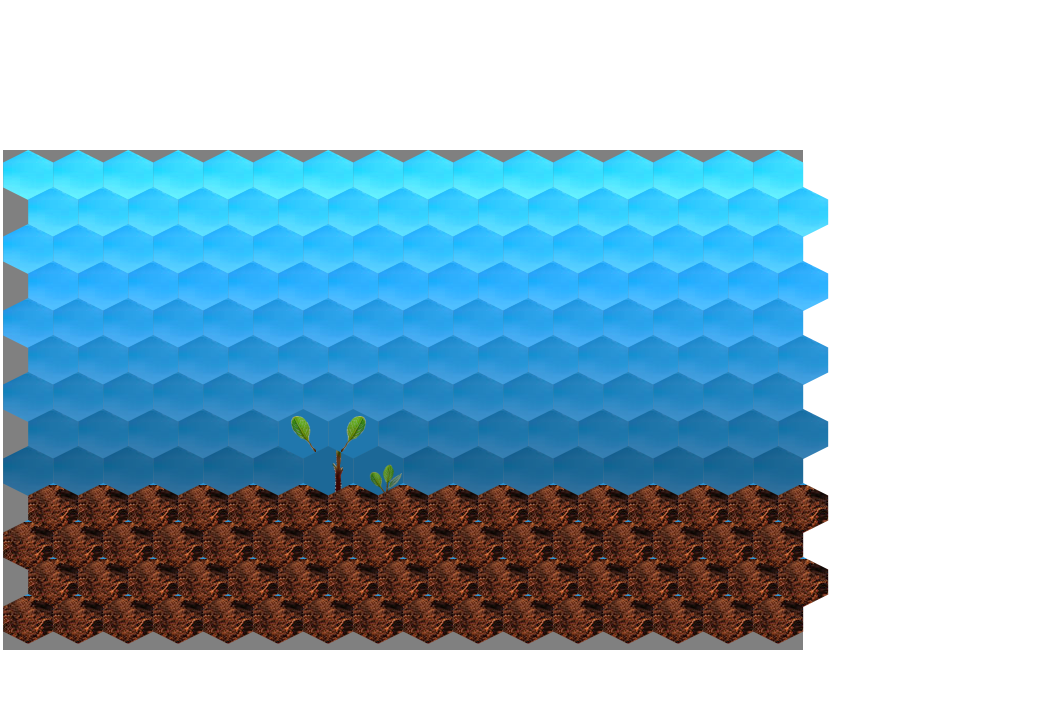
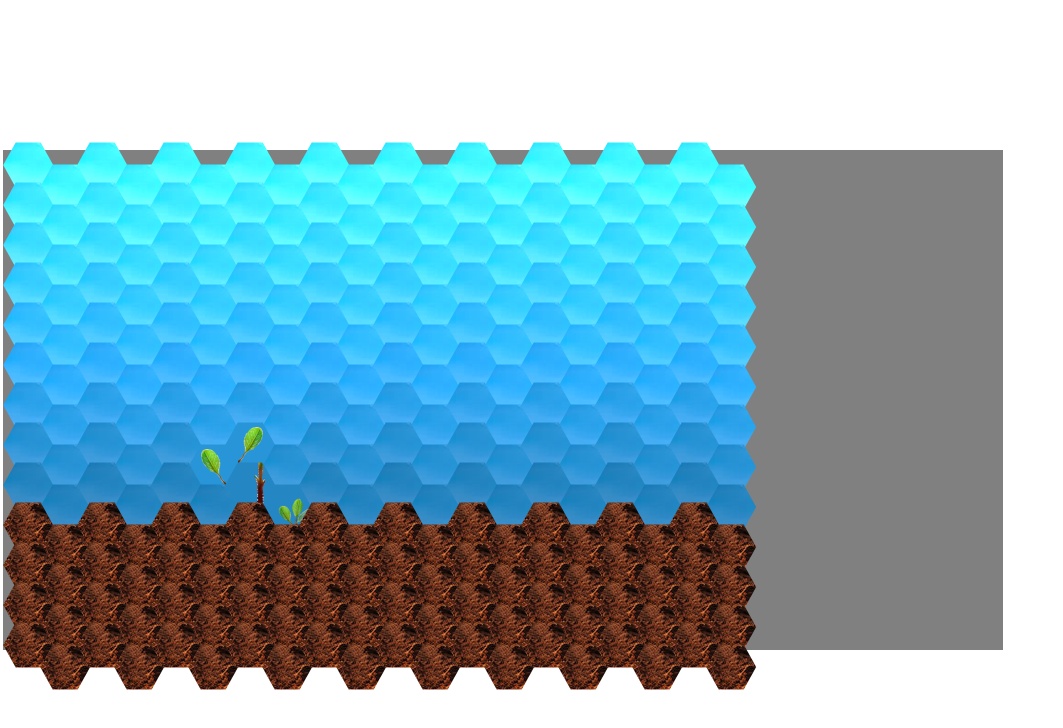
Before and after one commit to mullerow/PLANTAS-Vue, a Vue app: page / in a window 1280 px wide. Shown: the top 728 px of the page, without its empty margins (0-1063 px from the left). Built offline with nearby package versions, Linux system fonts and the light colour scheme.

Commit message:
chore: all hexagons are rotated by 25 degree to improve the design Possibilities

```diff
--- a/src/components/HexagonTile.vue
+++ b/src/components/HexagonTile.vue
@@ -77,22 +77,22 @@ export default {
   height: 50px;
   width: 50px;
   background-color: #2895d8;
-  clip-path: polygon(50% 0, 100% 25%, 100% 75%, 50% 100%, 0 75%, 0 25%);
+  clip-path: polygon(25% 5%, 75% 5%, 100% 50%, 75% 95%, 25% 95%, 0% 50%);
   display: flex;
   align-items: center;
   justify-content: center;
   flex-wrap: wrap;
   position: relative;
-  border: 2px solid transparent;
+  _border-top: 2px solid #1f72a5;
 }
 .hexagon-tile:hover {
   cursor: pointer;
-  border: 2px solid red;
+  border-top: 2px solid red;
 }
 .gameboard-container {
   display: flex;
   flex-wrap: wrap;
-  width: 800px;
+  width: 1000px;
   height: 500px;
   position: relative;
   background-color: gray;
@@ -103,7 +103,7 @@ export default {
   background-color: #00524e;
   text-align: start;
   position: absolute;
-  left: 800px;
+  left: 745px;
   border: 2px solid black;
   border-radius: 0px 5px 5px 0px;
   color: wheat;
--- a/src/stores/store.js
+++ b/src/stores/store.js
@@ -10,7 +10,7 @@ export const storeData = defineStore('store', {
   state: () => ({
     playgroundData: {
       hexagonData: [],
-      amountColumns: 16,
+      amountColumns: 20,
       amountRows: 13
     }
   }),
@@ -24,43 +24,83 @@ export const storeData = defineStore('store', {
           let backgroundImageHexagon = ''
           let hexagonType = ''
           let brightness = 1
-          if (y % 2 === 0) {
-            xShiftOfHexagon = 25
+          if (x % 2 === 0) {
+            yShiftOfHexagon += 22
           }
           if (y === 1) {
+            yShiftOfHexagon -= 10
+            brightness = 1.7
+          } else if (y === 2) {
+            yShiftOfHexagon -= 20
+            brightness = 1.6
+          } else if (y === 3) {
+            yShiftOfHexagon -= 30
             brightness = 1.5
-          } else if (y === 2) {
+          } else if (y === 4) {
+            yShiftOfHexagon -= 40
             brightness = 1.4
-            yShiftOfHexagon = -13
-          } else if (y === 3) {
-            yShiftOfHexagon = -26
+          } else if (y === 5) {
+            yShiftOfHexagon -= 50
             brightness = 1.3
-          } else if (y === 4) {
-            yShiftOfHexagon = -39
+          } else if (y === 6) {
+            yShiftOfHexagon -= 60
             brightness = 1.2
-          } else if (y === 5) {
-            yShiftOfHexagon = -52
+          } else if (y === 7) {
+            yShiftOfHexagon -= 70
             brightness = 1.1
-          } else if (y === 6) {
-            yShiftOfHexagon = -65
+          } else if (y === 8) {
+            yShiftOfHexagon -= 80
             brightness = 1.0
-          } else if (y === 7) {
-            yShiftOfHexagon = -78
+          } else if (y === 9) {
+            yShiftOfHexagon -= 90
             brightness = 0.9
-          } else if (y === 8) {
-            yShiftOfHexagon = -91
-            brightness = 0.8
-          } else if (y === 9) {
-            yShiftOfHexagon = -104
-            brightness = 0.7
           } else if (y === 10) {
-            yShiftOfHexagon = -117
+            yShiftOfHexagon -= 100
           } else if (y === 11) {
-            yShiftOfHexagon = -130
+            yShiftOfHexagon -= 110
           } else if (y === 12) {
-            yShiftOfHexagon = -143
+            yShiftOfHexagon -= 120
           } else if (y === 13) {
-            yShiftOfHexagon = -156
+            yShiftOfHexagon -= 130
+          }
+          if (x === 2) {
+            xShiftOfHexagon = -13
+          } else if (x === 3) {
+            xShiftOfHexagon = -26
+          } else if (x === 4) {
+            xShiftOfHexagon = -39
+          } else if (x === 5) {
+            xShiftOfHexagon = -52
+          } else if (x === 6) {
+            xShiftOfHexagon = -65
+          } else if (x === 7) {
+            xShiftOfHexagon = -78
+          } else if (x === 8) {
+            xShiftOfHexagon = -91
+          } else if (x === 9) {
+            xShiftOfHexagon = -104
+          } else if (x === 10) {
+            xShiftOfHexagon = -117
+          } else if (x === 11) {
+            xShiftOfHexagon = -130
+          } else if (x === 12) {
+            xShiftOfHexagon = -143
+          } else if (x === 13) {
+            xShiftOfHexagon = -156
+          } else if (x === 14) {
+            xShiftOfHexagon = -169
+          } else if (x === 15) {
+            xShiftOfHexagon = -182
+          } else if (x === 16) {
+            xShiftOfHexagon = -195
+          } else if (x === 17) {
+            xShiftOfHexagon = -208
+          } else if (x === 18) {
+            xShiftOfHexagon = -221
+          } else if (x === 19) {
+            xShiftOfHexagon = -234
+          } else if (x === 20) {
+            xShiftOfHexagon = -247
           }
           // hinzufügen der hintergrundbilder
           if (y < 10) {
```
